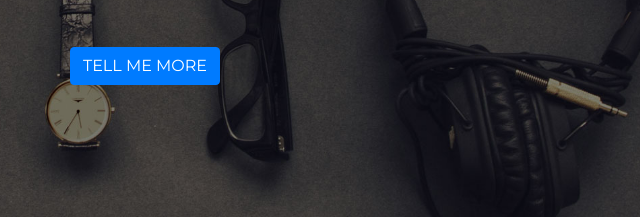
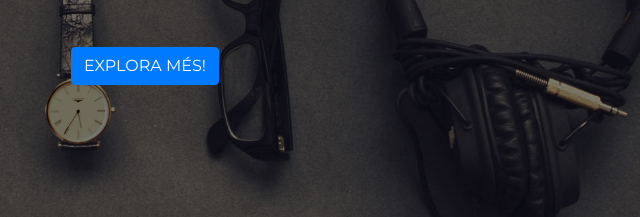
Before and after one commit to Junsun15/Junsun15.github.io, a website with bundled scripts: page index.html in a window 1280 px wide. Shown: the part 443-660 px from the top of the page, 495-1135 px from the left. Built offline with nearby package versions, Linux system fonts and the light colour scheme; a web font is replaced by a local one.

```diff
--- a/index.html
+++ b/index.html
@@ -63,7 +63,7 @@
         <div class="intro-text">
           <div class="intro-lead-in">Benvinguts a la pagina web de un </div>
           <div class="intro-heading text-uppercase">PIANO FET AMB PAPER!</div>
-          <a class="btn btn-primary btn-xl text-uppercase js-scroll-trigger" href="#services">Tell Me More</a>
+          <a class="btn btn-primary btn-xl text-uppercase js-scroll-trigger" href="#services">Explora més!</a>
         </div>
       </div>
     </header>
```
